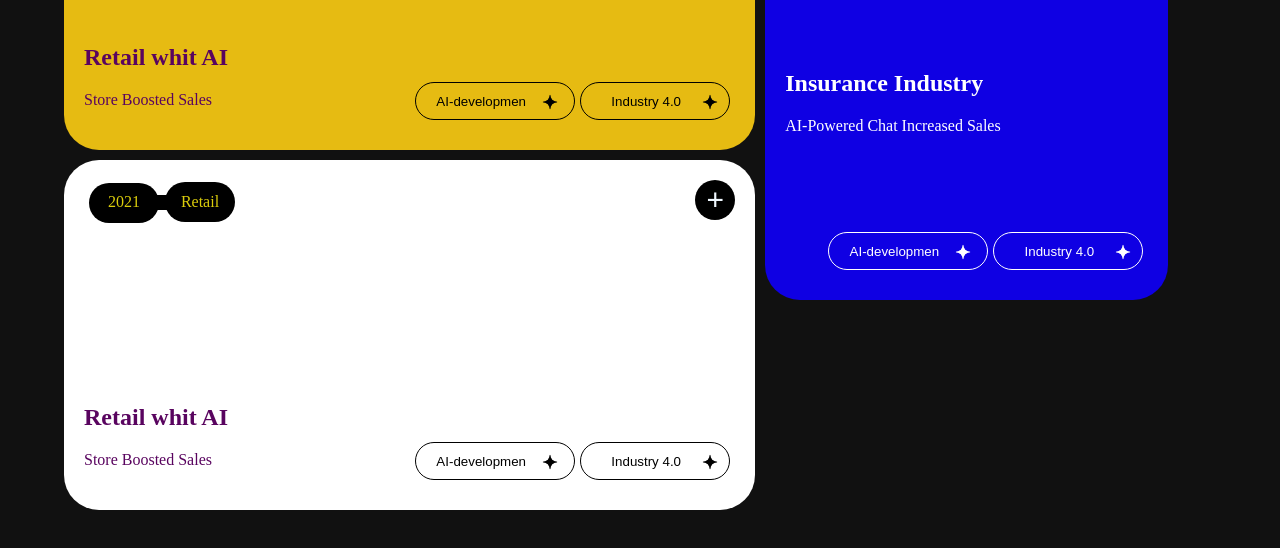
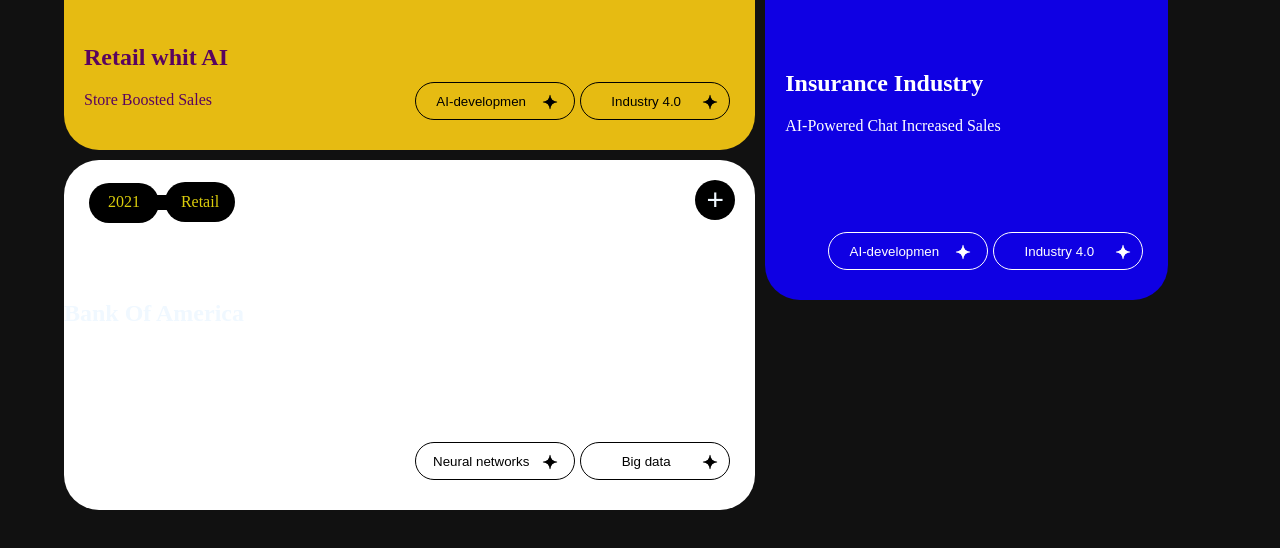
Before and after one commit to github-amirhossein/simple-dev-blog, a React (Vite) app: page / in a window 1280 px wide. Shown: the part 2795-3343 px from the top of the page. Built offline with nearby package versions, Linux system fonts and the light colour scheme.

Commit message:
Update about.jsx

```diff
--- a/src/components/about.jsx
+++ b/src/components/about.jsx
@@ -293,17 +293,17 @@ export default function  About(){
       </div>
     </div>
         </div>
-        <div className="Retail">
-          <h2>Retail whit AI</h2>
-          <p>Store Boosted Sales</p>
+        <div className="bank">
+          <h2>Bank Of America</h2>
+          <p>Bank Improved Efficiency and Cut Costs</p>
         </div>
         <div className="but-retail">
           <button className="ai-development sefid">
-            <p>AI-developmen</p>
+            <p>Neural networks</p>
             <img src={star} alt="" />
           </button>
           <button className="indust sefid">
-            <p>Industry 4.0</p>
+            <p>Big data</p>
             <img src={star} alt="" />
           </button>
         </div>
```
